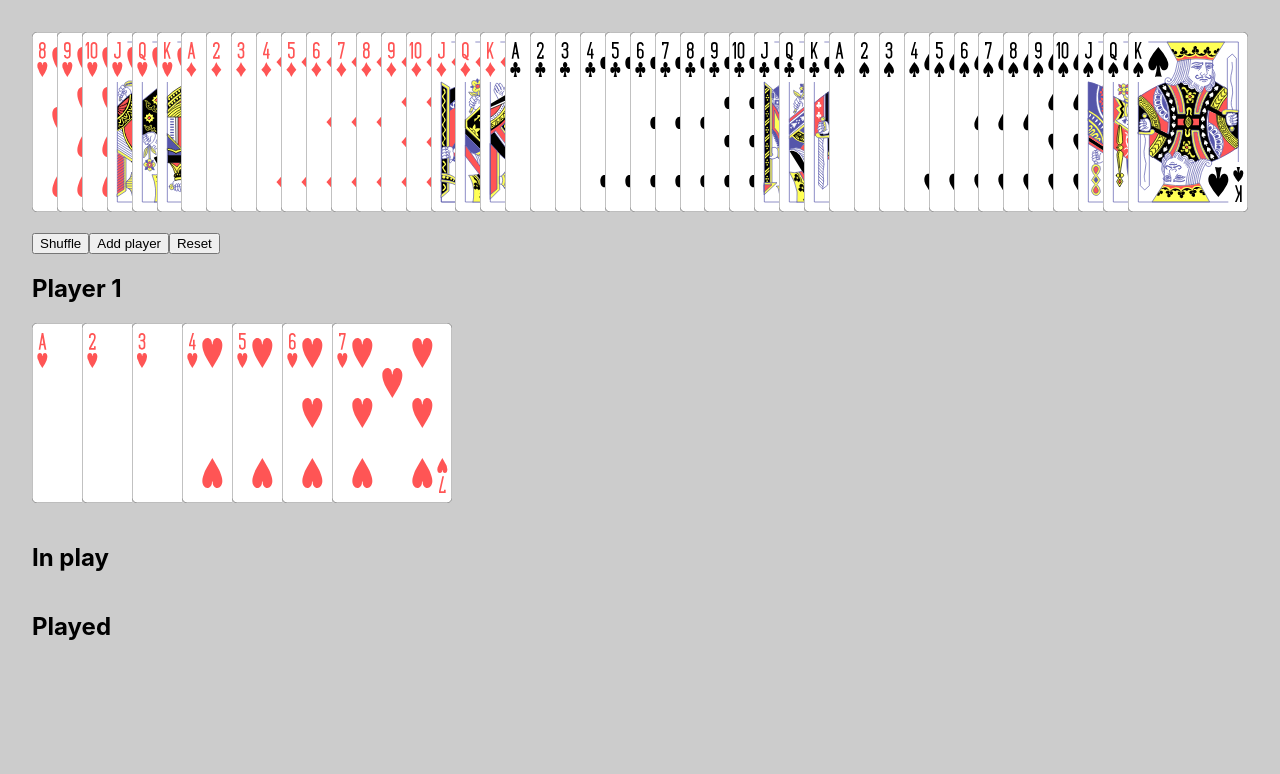
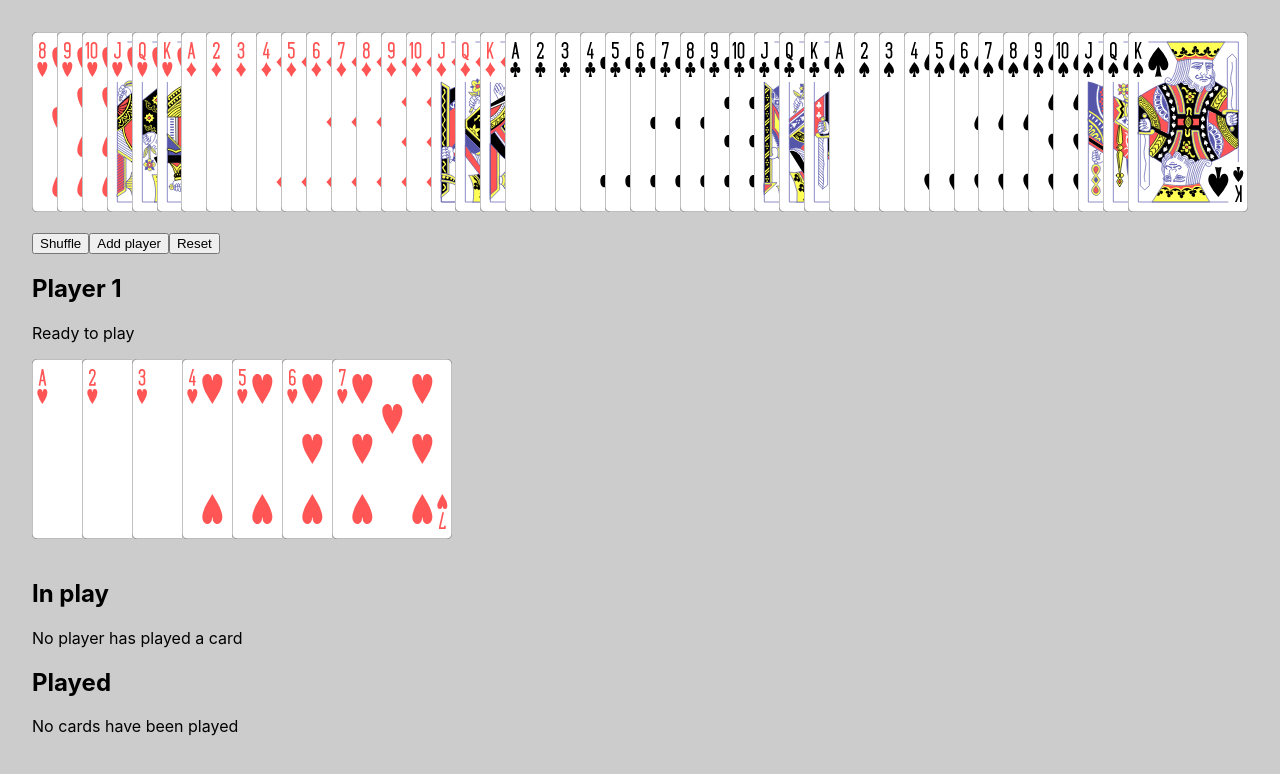
Before and after one commit to davidpounds/cards, a React (Create React App) app: page / in a window 1280 px wide. Both pictures are taken after a click on the button "Add player". Shown: the top 774 px of the page. Built offline with nearby package versions, Linux system fonts and the light colour scheme; the HTML template or start-up script is replaced by a standard one.

Commit message:
Adds messages for empty states

```diff
--- a/src/components/Hand.jsx
+++ b/src/components/Hand.jsx
@@ -19,6 +19,8 @@ const Hand = props => {
 
   return <section className="player">
     <h2>{player}</h2>
+    {canPlay && <p>Ready to play</p>}
+    {!canPlay && <p>Has played</p>}
     <div className={`cardlist hand ${canPlay ? 'canplay' : 'cantplay'}`}>
       {hand.map(card => (
         <Card
--- a/src/components/InPlay.jsx
+++ b/src/components/InPlay.jsx
@@ -11,10 +11,13 @@ const InPlay = props => {
   };
   return <>
     <h2>In play</h2>
-    <div className="cardlist inplay">
-      {inPlay.map(card => <Card key={`${card.suit}${card.value}`} suit={card.suit} value={card.value} />)}
-    </div>
-    {inPlay.length > 0 && <button onClick={addCardsToPlayedHandler}>Move to played</button>}
+    {inPlay?.length > 0 &&
+      <div className="cardlist inplay">
+        {inPlay.map(card => <Card key={`${card.suit}${card.value}`} suit={card.suit} value={card.value} />)}
+      </div>
+    }
+    {(inPlay?.length ?? 0) === 0 && <div>No player has played a card</div>}
+    {inPlay?.length > 0 && <button onClick={addCardsToPlayedHandler}>Move to played</button>}
   </>;
 };
 
--- a/src/components/PlayedCards.jsx
+++ b/src/components/PlayedCards.jsx
@@ -6,9 +6,12 @@ const PlayedCards = props => {
   const played = useSelector(getPlayedCards);
   return <>
     <h2>Played</h2>
-    <div className="cardlist played">
-      {played.map(card => <Card key={`${card.suit}${card.value}`} suit={card.suit} value={card.value} />)}
-    </div>
+    {played?.length > 0 &&
+      <div className="cardlist played">
+        {played.map(card => <Card key={`${card.suit}${card.value}`} suit={card.suit} value={card.value} />)}
+      </div>
+    }
+    {(played?.length ?? 0) === 0 && <div>No cards have been played</div>}
   </>;
 };
 
```
